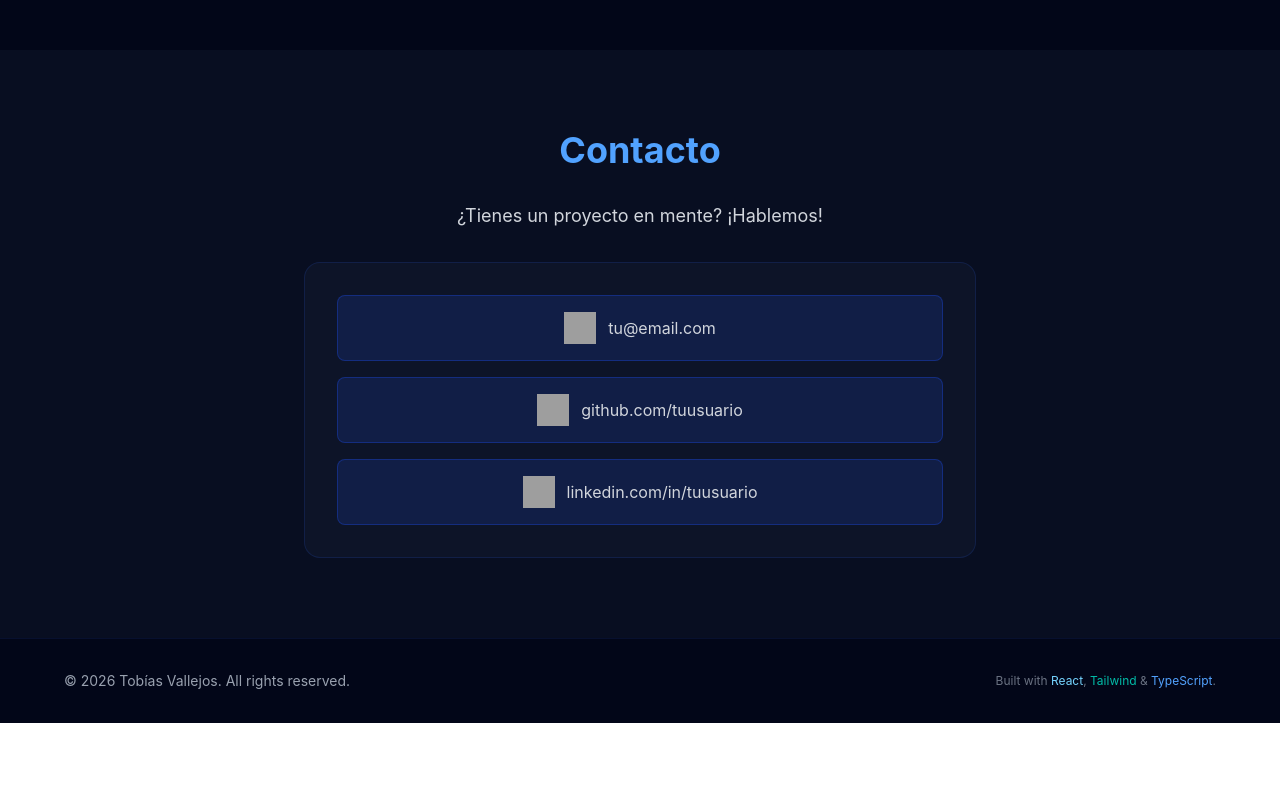
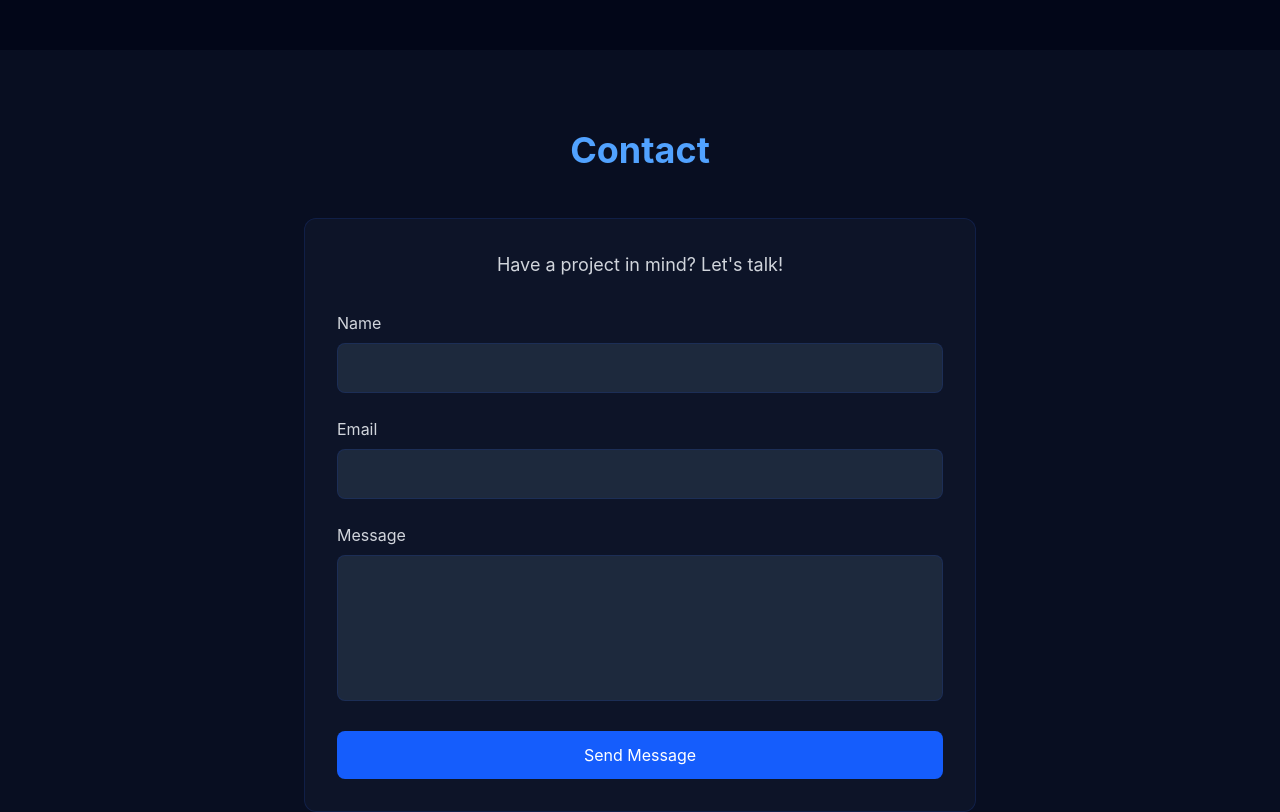
Before and after one commit to TochuGV/portfolio, a React (Vite) app: page / in a window 1280 px wide. Shown: the part 3760-4572 px from the top of the page. Before the commit the page ends 4483 px from the top, so only its background shows below. Built offline with nearby package versions, Linux system fonts and the light colour scheme; grey boxes are pictures that could not be loaded.

Commit message:
feat: add 'Contact' section

```diff
--- a/src/App.tsx
+++ b/src/App.tsx
@@ -1,5 +1,5 @@
 import { Navbar, Footer } from "./components/layout"
-import { Hero, AboutMe, Projects, Experience, TechStack } from "./components/sections";
+import { Hero, AboutMe, Projects, Experience, TechStack, Contact } from "./components/sections";
 
 const App = () => {
   return (
@@ -10,58 +10,8 @@ const App = () => {
       <Projects />
       <Experience />
       <TechStack />
-
-      {/* Contact Section */}
-      <section id="contacto" className="py-20 px-6 bg-slate-900/50">
-        <div className="max-w-2xl mx-auto text-center">
-          <h2 className="text-4xl font-bold mb-8 text-blue-400">
-            Contacto
-          </h2>
-          <p className="text-gray-300 text-lg mb-8">
-            ¿Tienes un proyecto en mente? ¡Hablemos!
-          </p>
-          <div className="bg-slate-900/80 rounded-2xl p-8 border border-blue-900/30">
-            <div className="flex flex-col gap-4">
-              <a
-                href="mailto:tu@email.com"
-                className="flex items-center justify-center gap-3 p-4 bg-blue-900/30 hover:bg-blue-900/50 rounded-lg transition-colors border border-blue-800/50"
-              >
-                <img
-                  src="https://skillicons.dev/icons?i=gmail"
-                  alt="Email"
-                  className="w-8 h-8"
-                />
-                <span className="text-gray-300">tu@email.com</span>
-              </a>
-              <a
-                href="https://github.com/tuusuario"
-                className="flex items-center justify-center gap-3 p-4 bg-blue-900/30 hover:bg-blue-900/50 rounded-lg transition-colors border border-blue-800/50"
-              >
-                <img
-                  src="https://skillicons.dev/icons?i=github"
-                  alt="GitHub"
-                  className="w-8 h-8"
-                />
-                <span className="text-gray-300">github.com/tuusuario</span>
-              </a>
-              <a
-                href="https://linkedin.com/in/tuusuario"
-                className="flex items-center justify-center gap-3 p-4 bg-blue-900/30 hover:bg-blue-900/50 rounded-lg transition-colors border border-blue-800/50"
-              >
-                <img
-                  src="https://skillicons.dev/icons?i=linkedin"
-                  alt="LinkedIn"
-                  className="w-8 h-8"
-                />
-                <span className="text-gray-300">linkedin.com/in/tuusuario</span>
-              </a>
-            </div>
-          </div>
-        </div>
-      </section>
-
+      <Contact />
       <Footer />
-
     </div>
   );
 };
--- /dev/null
+++ b/src/components/sections/Contact.tsx
@@ -0,0 +1,54 @@
+import { Button, Card, Section } from '../ui'
+
+export const Contact = () => {
+  return (
+    <Section id="contact" title="Contact" className="bg-slate-900/50">
+      <Card className="p-8 max-w-2xl mx-auto">
+        <p className="text-gray-300 text-lg mb-8 text-center">
+          Have a project in mind? Let's talk!
+        </p>
+        <form className="space-y-6">
+          <div>
+            <label htmlFor="name" className="block text-gray-300 mb-2">
+              Name
+            </label>
+            <input
+              type="text"
+              id="name"
+              required
+              className="w-full px-4 py-3 bg-slate-800 border border-blue-900/30 rounded-lg text-gray-100 focus:outline-none focus:border-blue-500 transition-colors"
+            />
+          </div>
+
+          <div>
+            <label htmlFor="email" className="block text-gray-300 mb-2">
+              Email
+            </label>
+            <input
+              type="email"
+              id="email"
+              required
+              className="w-full px-4 py-3 bg-slate-800 border border-blue-900/30 rounded-lg text-gray-100 focus:outline-none focus:border-blue-500 transition-colors"
+            />
+          </div>
+
+          <div>
+            <label htmlFor="message" className="block text-gray-300 mb-2">
+              Message
+            </label>
+            <textarea
+              id="message"
+              required
+              rows={5}
+              className="w-full px-4 py-3 bg-slate-800 border border-blue-900/30 rounded-lg text-gray-100 focus:outline-none focus:border-blue-500 transition-colors resize-none"
+            />
+          </div>
+
+          <Button className="w-full px-8 py-3 bg-blue-600 hover:bg-blue-700 text-white rounded-lg transition-all duration-300 disabled:opacity-50">
+            Send Message
+          </Button>
+        </form>
+      </Card>
+    </Section>
+  )
+}
--- a/src/components/sections/index.ts
+++ b/src/components/sections/index.ts
@@ -3,3 +3,4 @@ export * from './AboutMe'
 export * from './Projects'
 export * from './Experience'
 export * from './TechStack'
+export * from './Contact'
```
